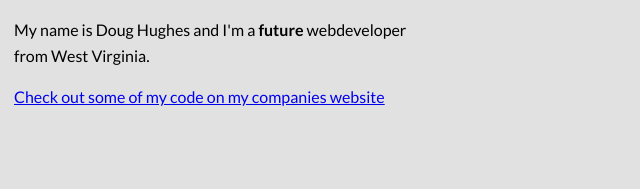
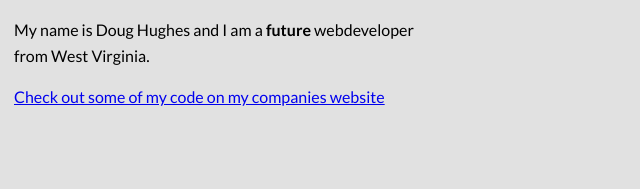
Before and after one commit to scralatchtica824/portfolio-website, a plain HTML site: page index.html in a window 1280 px wide. Shown: the part 242-431 px from the top of the page, 566-1206 px from the left. Drawn offline with Linux system fonts and the light colour scheme.

Commit message:
Revert "Update index.html"
This reverts commit 916351387a156ddd602605fd5a3c4ea86eee850e.

```diff
--- a/index.html
+++ b/index.html
@@ -33,7 +33,7 @@
     <div class="profile">
     <img src="img/pictureofme.jpg" class="profile_portrait"  alt="A photograph of me">
     <h1 id=Hello>Hello Friends!</h1>
-        <p>My name is Doug Hughes and I'm a <b>future</b> <span>web</span>developer from West Virginia.</p>
+        <p>My name is Doug Hughes and I am a <b>future</b> <span>web</span>developer from West Virginia.</p>
         <a href="http://www.aomc.mx" target="_blank">Check out some of my code on my companies website</a>
     </div>
 </main>
```
